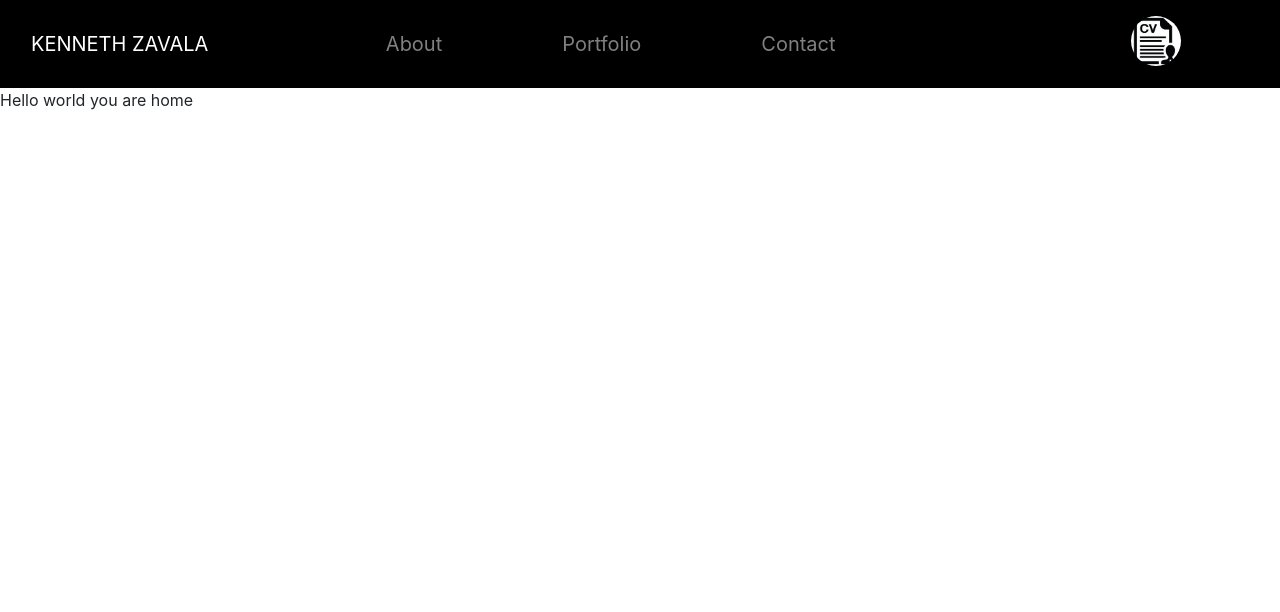
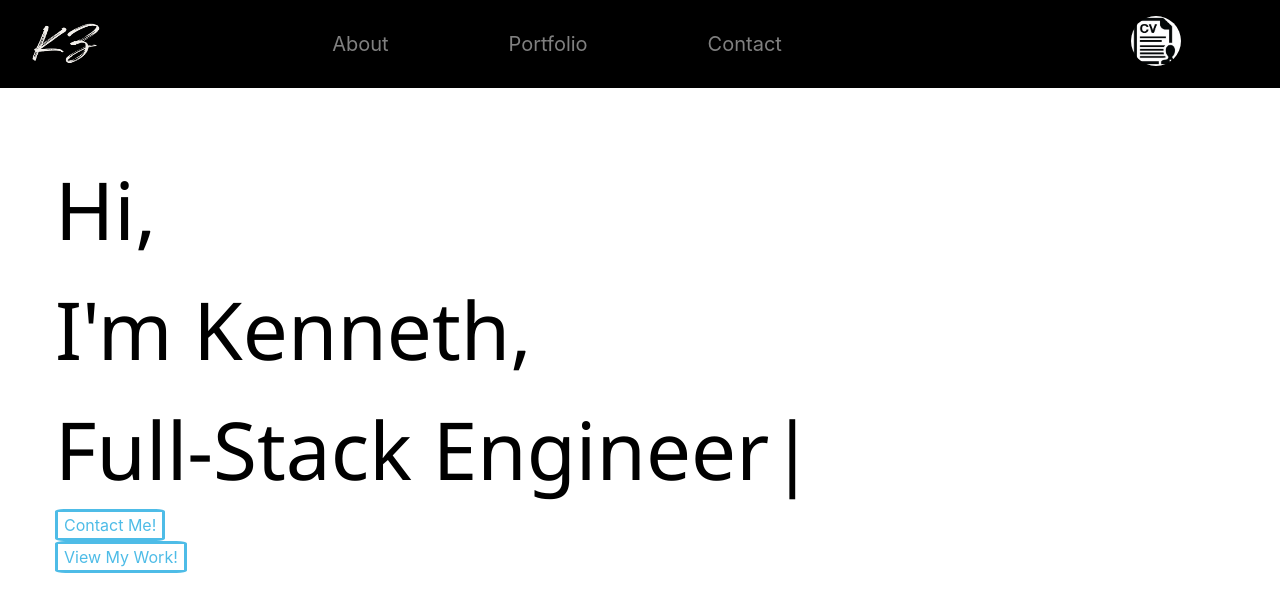
Before and after one commit to vivazavala/KennethPortfolio, a React (Create React App) app in the folder kennethportfolio/: page / in a window 1280 px wide. Shown: the top 612 px of the page. Built offline with nearby package versions, Linux system fonts and the light colour scheme; some icons are missing.

Commit message:
Added homepage rough draft

```diff
--- a/kennethportfolio/package.json
+++ b/kennethportfolio/package.json
@@ -16,6 +16,7 @@
     "react-scripts": "4.0.2",
     "react-social-icons": "^5.10.0",
     "social-media-icons-react": "^1.1.10",
+    "typewriter-effect": "^2.18.2",
     "web-vitals": "^1.1.0"
   },
   "scripts": {
--- a/kennethportfolio/public/index.html
+++ b/kennethportfolio/public/index.html
@@ -9,6 +9,9 @@
       name="description"
       content="Web site created using create-react-app"
     />
+    <link rel="preconnect" href="https://fonts.googleapis.com">
+<link rel="preconnect" href="https://fonts.gstatic.com" crossorigin>
+<link href="https://fonts.googleapis.com/css2?family=Fredoka+One&display=swap" rel="stylesheet">
     <link rel="apple-touch-icon" href="%PUBLIC_URL%/logo192.png" />
     <!--
       manifest.json provides metadata used when your web app is installed on a
--- a/kennethportfolio/src/App.js
+++ b/kennethportfolio/src/App.js
@@ -31,30 +31,27 @@ function App() {
     </AnimatePresence>
 );
 }
-// Hook
+
 function useWindowSize() {
-  // Initialize state with undefined width/height so server and client renders match
+  // Initialize state with undefined width/height
   const [windowSize, setWindowSize] = useState({
     width: undefined,
     height: undefined,
   });
   useEffect(() => {
-    // Handler to call on window resize
+
     function handleResize() {
-      // Set window width/height to state
+      //Set window width/height
       setWindowSize({
         width: window.innerWidth,
         height: window.innerHeight,
       });
     }
+    window.addEventListener("resize", handleResize);
+    handleResize();
 
-    // Add event listener
-    window.addEventListener("resize", handleResize);
-    // Call handler right away so state gets updated with initial window size
-    handleResize();
-    // Remove event listener on cleanup
     return () => window.removeEventListener("resize", handleResize);
-  }, []); // Empty array ensures that effect is only run on mount
+  }, []);
   return windowSize;
 }
 
--- /dev/null
+++ b/kennethportfolio/src/Components/Home.css
@@ -0,0 +1,47 @@
+.li{
+    color: black;
+    font-size: 5rem;
+    display:flex;
+    justify-content: left;
+    align-items: center;
+    font-family:'Segoe UI', Tahoma, Geneva, Verdana, sans-serif;
+    list-style-type: none;
+    padding-top: 5%;
+}
+.phoneli{
+    color: black;
+    font-size: 2rem;
+    display:flex;
+    justify-content: left;
+    align-items: center;
+    font-family:'Segoe UI', Tahoma, Geneva, Verdana, sans-serif;
+    list-style-type: none;
+    padding-top: 5%;
+}
+.typeWriterText{
+    color: black;
+    font-size: 5rem;
+    display:flex;
+    justify-content: left;
+    align-items: center;
+    font-family:'Segoe UI', Tahoma, Geneva, Verdana, sans-serif;
+    list-style-type: none;
+}
+.phonetypeWriterText{
+    color: black;
+    font-size: 2rem;
+    display:flex;
+    justify-content: left;
+    align-items: center;
+    font-family:'Segoe UI', Tahoma, Geneva, Verdana, sans-serif;
+    list-style-type: none;
+}
+.button{
+    color: rgb(78, 188, 231);
+    display: flex;
+    border-radius: 8%;
+    background-color: white;
+    border:rgb(78, 188, 231) solid;
+    justify-content: center;
+    align-items: center;
+}
--- a/kennethportfolio/src/Components/Home.js
+++ b/kennethportfolio/src/Components/Home.js
@@ -1,7 +1,18 @@
-import React from 'react';
-import {Row} from "react-bootstrap";
-import {motion} from "framer-motion";
+import {React, useContext} from 'react';
+import {Row, Container, Col} from "react-bootstrap";
+import {motion, useSpring} from "framer-motion";
+import './Home.css';
+import TypeWriter from 'typewriter-effect';
+import {ViewSize} from "../App.js";
+
+
+
+
 function Home() {
+  const PageSize = useContext(ViewSize);
+  const variants ={
+
+  }
   return (
     <motion.div
     initial={{scaleY: 0}}
@@ -9,7 +20,26 @@ function Home() {
     exit={{scaleY:0}}
     transition={{duration: .5, delay: 1}}
     >
-    <div>Hello world you are home</div>
+
+    <Container fluid>
+      <ul >
+      <motion.li className={PageSize.width >= 500 ? "li" : "phoneli"} whileHover={{color: '#c227e6'}}>
+      Hi, <br></br>
+      I'm Kenneth,
+      </motion.li>
+      <motion.li className ={PageSize.width >= 500 ? "typeWriterText" : "phonetypeWriterText"} whileHover={{color:'#c227e6'}}>
+         <TypeWriter options={{
+          strings: ['Software Engineer', 'Full-Stack Engineer'],
+          autoStart: true,
+          loop: true,
+          delay: 65, deleteSpeed: 60, pauseFor: 1000
+           }} />
+      </motion.li>
+      <motion.button className='button' whileTap={{scale: .5}} whileHover={{scale: 1.1}}>Contact Me!</motion.button>
+      <motion.button className='button' whileTap={{scale: .5}} whileHover={{scale: 1.1}}>View My Work!</motion.button>
+
+      </ul>
+    </Container>
     </motion.div>
   );
 }
--- a/kennethportfolio/src/Components/NavBar.js
+++ b/kennethportfolio/src/Components/NavBar.js
@@ -1,15 +1,19 @@
 import axios from 'axios';
-import { Link } from 'react-router-dom';
+import { Link, useLocation} from 'react-router-dom';
 import { React, useState, useEffect, useContext} from "react";
 import {SocialMediaIconsReact} from 'social-media-icons-react';
-import { Navbar, Nav, Container, Row, Col, Brand} from 'react-bootstrap';
+import { Navbar, Nav, Container, Row, Col} from 'react-bootstrap';
 import cvicon from "../images/cvicon.png";
+import kzlogo from "../images/KZ.png";
 import Pdf from "../documents/ZavalaKennethResume2022pdfWeb.pdf";
 import {ViewSize} from "../App.js";
 import {motion} from "framer-motion";
 
 var navLinkStyle ={
     fontSize: '20px'
+}
+var hamburgerLinkStyle ={
+    width: '15%'
 }
 var navBarCustomCol = {
     backgroundColor: '#000000'
@@ -22,29 +26,45 @@ var iconStyle ={
     paddingRight: "5px"
 }
 var phoneIconStyle={
-    paddingRight: "20px",
+    paddingLeft:'13px',
+    paddingRight: "13px",
     justifyContent: 'center',
     display: 'flex'
 }
 var phoneNav ={
     fontSize: '15px',
-    padding: '2px',
     transition: '0.3s all ease-out'
 }
 var phoneLinkStyle={
     transition: '0.2s all ease-out',
     display: 'flex',
-    fontSize: '15px',
-    justifyContent: 'center'
+    fontSize: '18px',
+    justifyContent: 'center',
+    padding: '10px',
 }
+var logoStyle = {
+    height: '55px',
+    width: '70px'
+}
+var phoneLogoStyle = {
+    height: '30px',
+    width: '45px'
+}
+
 
 
 function NavBar() {
        const PageSize = useContext(ViewSize);
-        const variants={
+       const location = useLocation();
+         const variants = {
             visible: {opacity:1},
             hidden:{opacity: 0},
         }
+
+function onEmailClick(){
+window.open('mailto:kennethz180@yahoo.com');
+}
+
 	return (
         <motion.div
 initial="hidden"
@@ -57,24 +77,26 @@ transition={{ease: "easeInOut", duration: 1}}
             <Container fluid>
 
                 <Nav className='ms-auto'>
-                    <Navbar.Brand href="/"style ={PageSize.width >= 700 ? navLinkStyle : phoneNav}>KENNETH ZAVALA</Navbar.Brand>
+                <motion.div whileHover={{scale: 1.1}}>
+                    <Navbar.Brand href="/" title ="Home" style ={PageSize.width >= 700 ? navLinkStyle : phoneNav}><img src = {kzlogo} style ={PageSize.width >= 500 ? logoStyle : phoneLogoStyle}/></Navbar.Brand>
+                </motion.div>
                 </Nav>
             <Navbar.Toggle aria-controls="responsive-navbar-nav" />
             <Navbar.Collapse id="responsive-navbar-nav">
 
-                <Nav className="m-auto" style= {navLinkStyle}>
+                <Nav className="m-auto" style= {PageSize.width >= 991 ?  navLinkStyle : hamburgerLinkStyle} activeKey ={location.pathname}>
                     <Nav.Link href="/About" style={PageSize.width >= 991 ? linkStyle : phoneLinkStyle}>About</Nav.Link>
                     <Nav.Link href="/Portfolio" style={PageSize.width >= 991 ? linkStyle : phoneLinkStyle}>Portfolio</Nav.Link>
                     <Nav.Link href="/Contact" style={PageSize.width >= 991 ? linkStyle : phoneLinkStyle}>Contact</Nav.Link>
                 </Nav>
 
                 <Nav className={PageSize.width >= 991 ? "m1-auto" : "flex-row justify-content-center"}>
-                    <Nav.Link href="https://www.linkedin.com/in/kennethzavala/" style={PageSize.width >= 991 ? iconStyle : phoneIconStyle} title="LinkedIn"><SocialMediaIconsReact  borderColor="#FFFFFF" borderWidth="3" borderStyle="solid" icon="linkedin" iconColor="#000000" backgroundColor="#FFFFFF" iconSize="3" roundness="50%" url="https://www.linkedin.com/in/kennethzavala/" size={PageSize.width >= 991 ? "50": "30"} /></Nav.Link>
-                    <Nav.Link href ="https://github.com/vivazavala" style= {PageSize.width >= 991 ? iconStyle : phoneIconStyle} title="github"><SocialMediaIconsReact  borderColor="#000000" borderWidth="0" borderStyle="solid" icon="github" iconColor="#000000" backgroundColor="#FFFFFF" iconSize="8" roundness="50%" url="https://github.com/vivazavala" size={PageSize.width >= 991 ? "50": "30"} /></Nav.Link>
-                    <Nav.Link href={Pdf} style={PageSize.width >= 991 ? iconStyle : phoneIconStyle} title="View Resume">
+                    <motion.div whileHover={{scale: 1.1}}><Nav.Link href="https://www.linkedin.com/in/kennethzavala/" style={PageSize.width >= 991 ? iconStyle : phoneIconStyle} title="LinkedIn"><SocialMediaIconsReact  borderColor="#FFFFFF" borderWidth="3" borderStyle="solid" icon="linkedin" iconColor="#000000" backgroundColor="#FFFFFF" iconSize="3" roundness="50%" url="https://www.linkedin.com/in/kennethzavala/" size={PageSize.width >= 991 ? "50": "30"} /></Nav.Link></motion.div>
+                    <motion.div whileHover={{scale: 1.1}}><Nav.Link href ="https://github.com/vivazavala" style= {PageSize.width >= 991 ? iconStyle : phoneIconStyle} title="github"><SocialMediaIconsReact borderColor="#000000" borderWidth="0" borderStyle="solid" icon="github" iconColor="#000000" backgroundColor="#FFFFFF" iconSize="8" roundness="50%" url="https://github.com/vivazavala" size={PageSize.width >= 991 ? "50": "30"} /></Nav.Link></motion.div>
+                    <motion.div whileHover={{scale: 1.1}}><Nav.Link href={Pdf} style={PageSize.width >= 991 ? iconStyle : phoneIconStyle} title="View Resume">
                     <img src={cvicon} style={{borderRadius: "50%"}} alt="Resume" width={PageSize.width >= 991 ? "50": "30"} height ={PageSize.width >= 991 ? "50": "30"} size="50"/>
-                   </Nav.Link>
-                   <Nav.Link eventKey={2} href ="#Contact" style={PageSize.width >= 991 ? iconStyle : phoneIconStyle} title="Email Me"><SocialMediaIconsReact  borderColor="#000000" borderWidth="0" borderStyle="solid" icon="mail" iconColor="#000000" backgroundColor="#FFFFFF" iconSize="6" roundness="50%" size={PageSize.width >= 991 ? "50": "30"} /></Nav.Link>
+                   </Nav.Link></motion.div>
+                   <motion.div whileHover={{scale: 1.1}}><Nav.Link eventKey={2} href ="/Contact" onClick ={onEmailClick} style={PageSize.width >= 991 ? iconStyle : phoneIconStyle} title="Email Me"><SocialMediaIconsReact  borderColor="#000000" borderWidth="0" borderStyle="solid" icon="mail" iconColor="#000000" backgroundColor="#FFFFFF" iconSize="6" roundness="50%" size={PageSize.width >= 991 ? "50": "30"} /></Nav.Link></motion.div>
                 </Nav>
                 </Navbar.Collapse>
             </Container>
```
Also changed, not shown: kennethportfolio/src/images/KZ.png (added), 1 other file (tests, documents, lock files or other folders).
